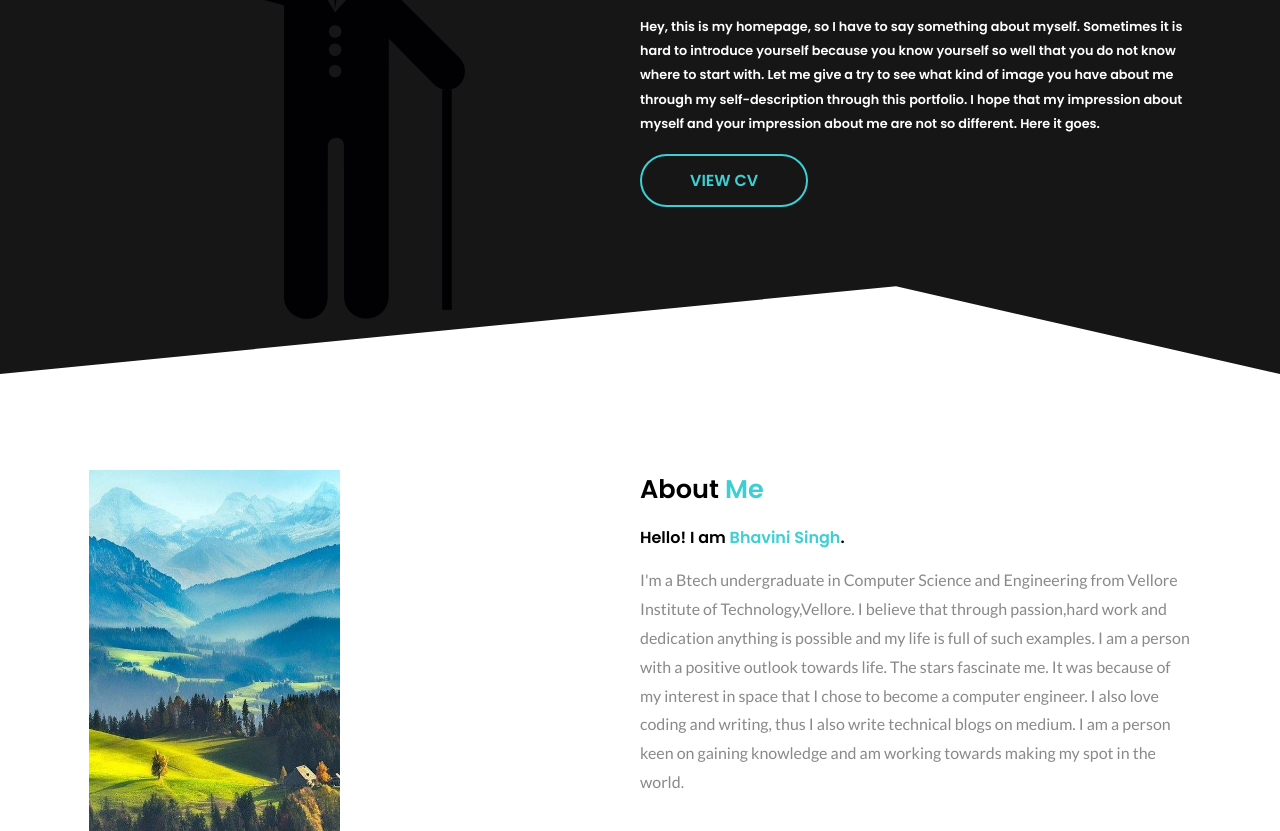
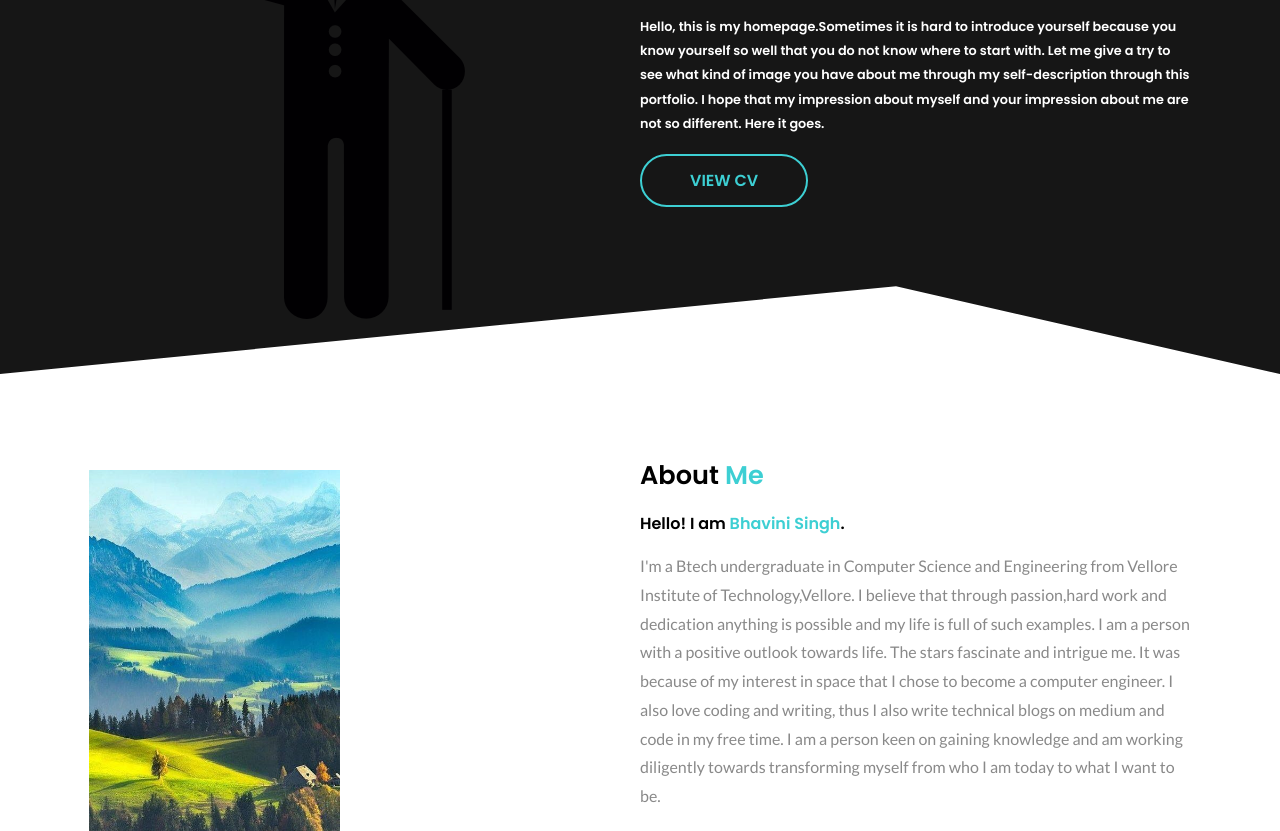
Before and after one commit to Bhavini20/Portfolio, a plain HTML site: page index.html in a window 1280 px wide. Shown: the part 301-1132 px from the top of the page. Drawn offline with Linux system fonts and the light colour scheme.

Commit message:
Update index.html

```diff
--- a/index.html
+++ b/index.html
@@ -79,7 +79,7 @@
             <div class="right flex-1">
                 <h6>Bhavini Singh</h6>
                 <h1>I'm a <span>Web Developer</span></h1>
-                <p>Hey, this is my homepage, so I have to say something about myself. Sometimes it is hard to introduce yourself because you know yourself
+                <p>Hello, this is my homepage.Sometimes it is hard to introduce yourself because you know yourself
                 so well that you do not know where to start with. Let me give a try to see what kind of image you have about me through my self-description through this portfolio.
                 I hope that my impression about myself and your impression about me are not so different. Here it goes.</p>
                 <div>
@@ -99,9 +99,9 @@
               <h3>Hello! I am <span>Bhavini Singh</span>.</h3>
               <p>I'm a Btech undergraduate in Computer Science and Engineering from Vellore Institute of Technology,Vellore.
                 I believe that through passion,hard work and dedication anything is possible and my life is full of such examples.
-                I am a person with a positive outlook towards life. The stars fascinate me. It was because of my interest in space that
-                I chose to become a computer engineer. I also love coding and writing, thus I also write technical blogs on medium.
-                I am a person keen on gaining knowledge and am working towards making my spot in the world.
+                I am a person with a positive outlook towards life. The stars fascinate and intrigue me. It was because of my interest in space that
+                I chose to become a computer engineer. I also love coding and writing, thus I also write technical blogs on medium and code in my free time.
+                I am a person keen on gaining knowledge and am working diligently towards transforming myself from who I am today to what I want to be.
               </p>
 
             </div>
```
